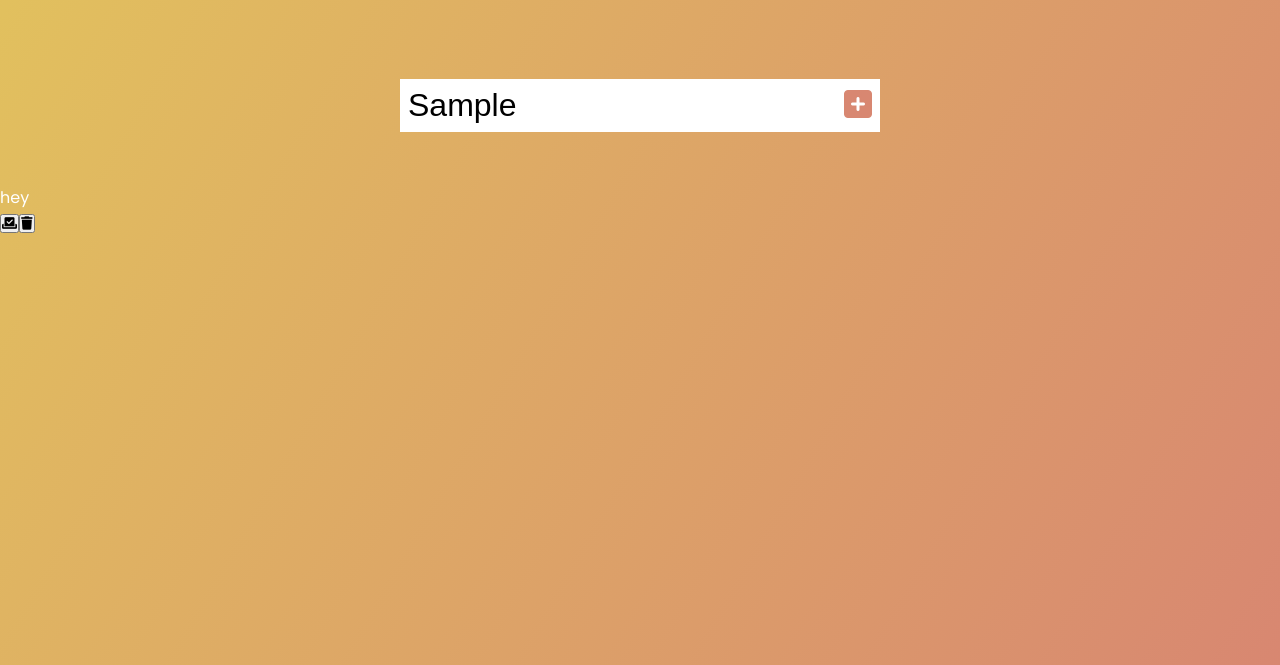
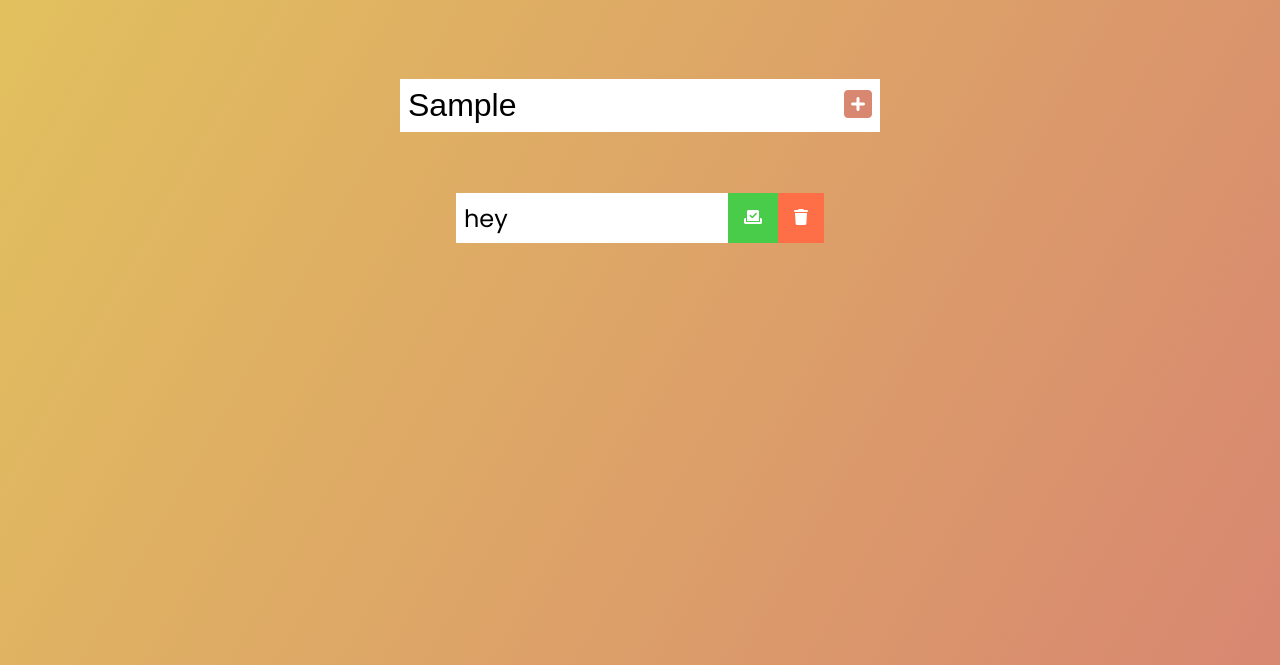
Before and after one commit to ckiroshan/dev-to-do-list, a plain HTML site: page index.html in a window 1280 px wide. Both pictures are taken after typing "Sample" into the empty fields and a click on the button 858 px from the left and 240 px from the top of the page. Shown: the part 135-800 px from the top of the page. Drawn offline with Linux system fonts and the light colour scheme.

Commit message:
Styled Todo list & list items.

```diff
--- a/style.css
+++ b/style.css
@@ -42,3 +42,55 @@ form button:hover {
   background: #d88771;
   color: white;
 }
+
+/* <==== List styling ====> */
+
+/* Main container */
+.todo-container {
+  display: flex;
+  justify-content: center;
+  align-items: center;
+}
+
+/* Todo List (ul) */
+.todo-list {
+  min-width: 30%;
+  list-style: none;
+}
+
+/* Todo item container */
+.todo {
+  margin: 0.5rem;
+  background: white;
+  color: black;
+  font-size: 1.5rem;
+  display: flex;
+  justify-content: space-between;
+  align-items: center;
+}
+
+.todo li {
+  flex: 1;
+}
+
+/* Todo item textbox */
+.todo-item {
+  padding: 0rem 0.5rem;
+}
+
+/* Todo Button */
+.delete-btn, .complete-btn {
+  color: white;
+  border: none;
+  padding: 1rem;
+  cursor: pointer;
+  font-size: 1rem;
+}
+
+.delete-btn {
+  background: #ff6f47;
+}
+
+.complete-btn {
+  background: #49cc49;
+}
```
